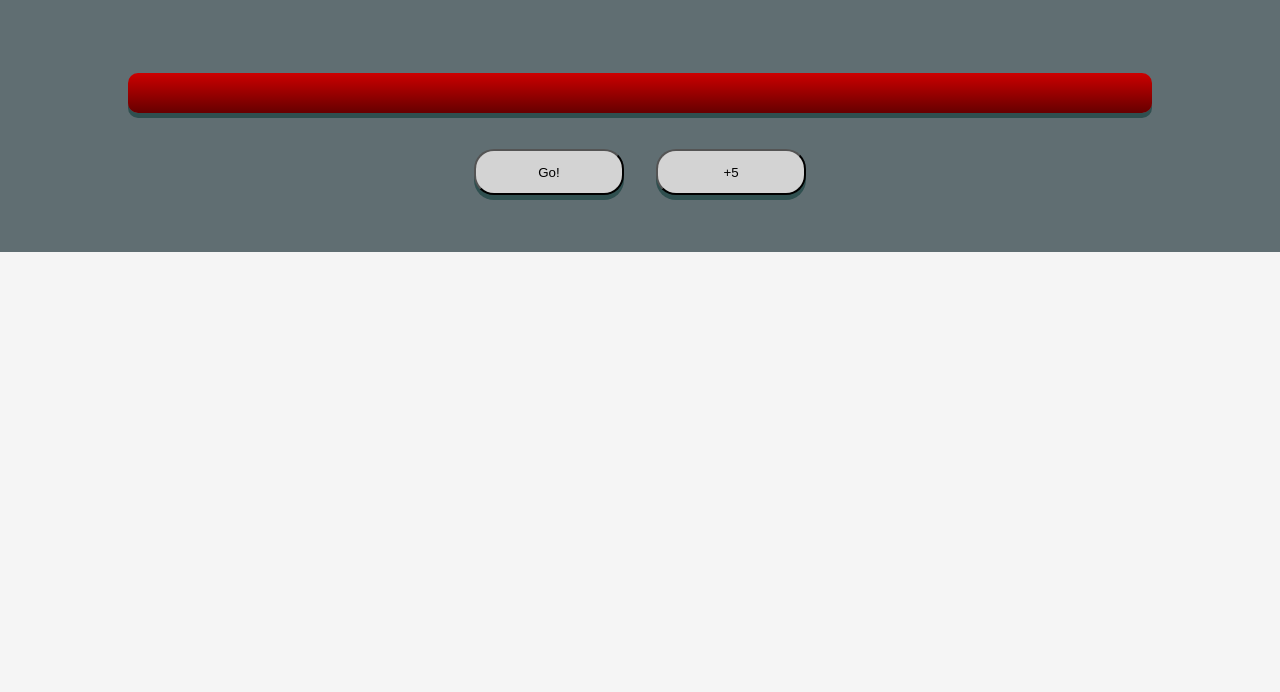
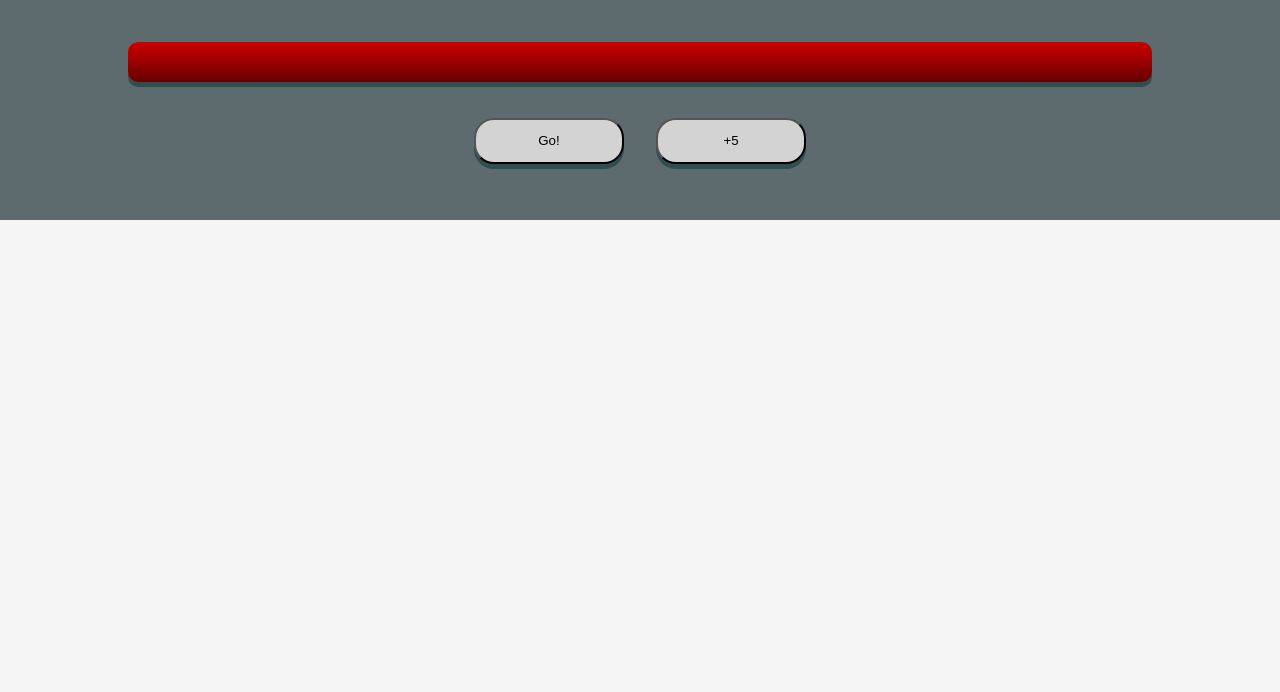
Before and after one commit to ilyaorel/loadingbar, a plain HTML site: page index.html in a window 1280 px wide. Shown: the part 148-840 px from the top of the page. After the commit the page ends 800 px from the top, so only its background shows below. Drawn offline with Linux system fonts and the light colour scheme.

Commit message:
finish for today

```diff
--- a/style.css
+++ b/style.css
@@ -3,25 +3,27 @@
 body {
     text-align: center;
     margin: 0;
-    background-color: rgb(96 110 114);
     display: grid;
     grid-template-columns: 100%;
-    grid-template-rows: 200px 200px 100%;
+    grid-template-rows: 150px auto auto;
+    background-color: whitesmoke;
 
 }
 
 header {
     display: grid;
     align-items: center;
+    background-color: hsl(193, 9%, 40%);
 }
 
 main {
     display: grid;
     justify-items: center;
+    background-color: hsl(193, 9%, 40%);
+    padding: 40px 0px;
 }
 
 footer {
-    background-color: whitesmoke;
     display: grid;
 }
 
@@ -72,6 +74,7 @@ button {
 }
 
 .buttonContainer {
+    margin-top: 20px;
     display: inline-flex;
 }
 
@@ -80,8 +83,23 @@ button {
 }
 
 #cheerUp {
+    display: block;
     color: black;
     font-family: Lemon;
+    padding: 30px 0px;
+    animation: splash 0.3s ease-out;
+}
+
+@keyframes splash {
+    0% {
+        transform: scale(0%);
+        opacity: 0;
+    }
+    100% {
+        transform: scale(100%);
+        opacity: 1;
+    }
+
 }
 
 @media only screen and (max-width: 600px) {
```
